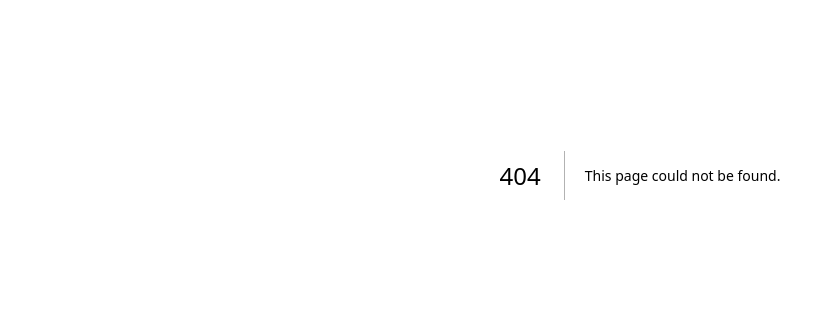
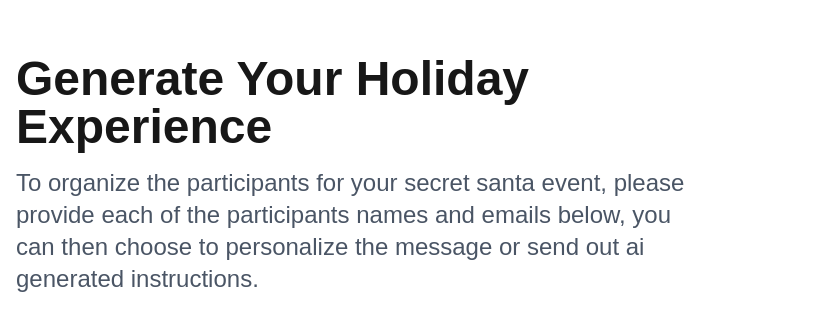
Before and after one commit to colecantu904/santa-gen, a Next.js app: page /generator in a window 1280 px wide. Before the commit this address had no page. Shown: the part 225-556 px from the top of the page, without its empty margins (0-827 px from the left). Built offline with nearby package versions, Linux system fonts and the light colour scheme.

Commit message:
made comps folder

```diff
--- /dev/null
+++ b/src/app/generator/page.tsx
@@ -0,0 +1,17 @@
+export default function GeneratorPage() {
+  return (
+    <div className="min-h-screen flex flex-col mx-auto container justify-center px-4">
+      <div className="max-w-2xl">
+        <h2 className="text-4xl md:text-5xl font-bold">
+          Generate Your Holiday Experience
+        </h2>
+        <p className="text-xl md:text-2xl text-gray-600 dark:text-gray-400 mt-4">
+          To organize the participants for your secret santa event, please
+          provide each of the participants names and emails below, you can then
+          choose to personalize the message or send out ai generated
+          instructions.
+        </p>
+      </div>
+    </div>
+  );
+}
```
